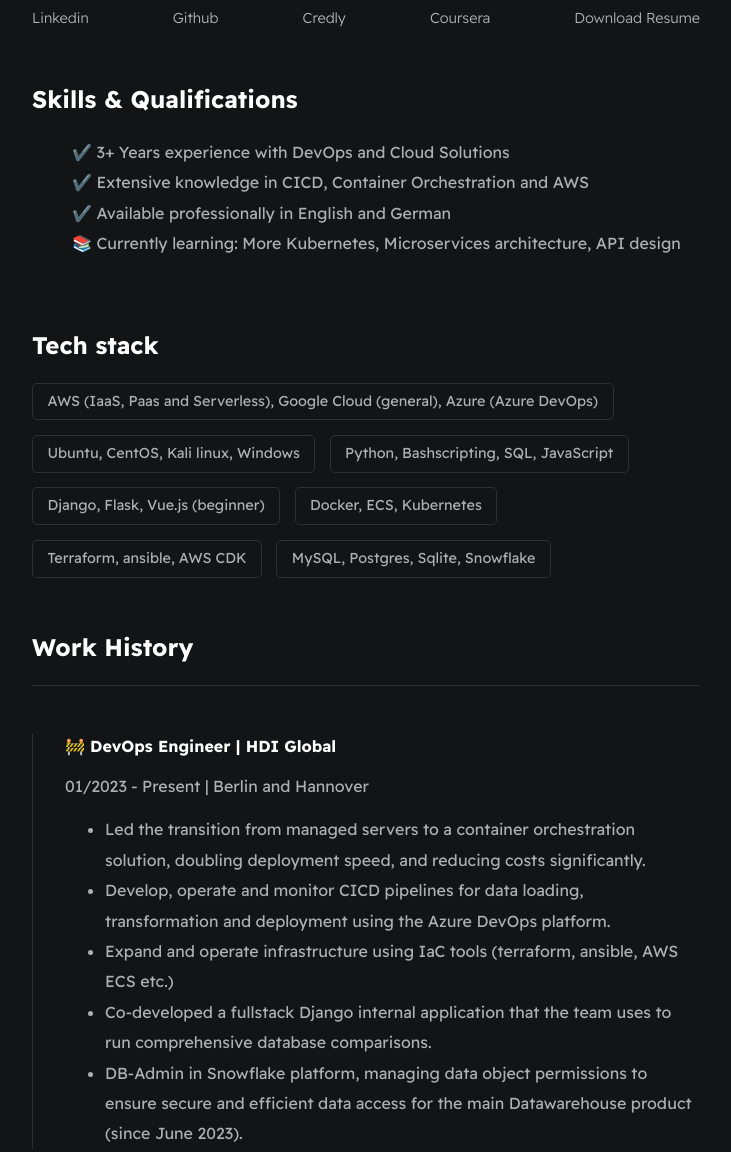
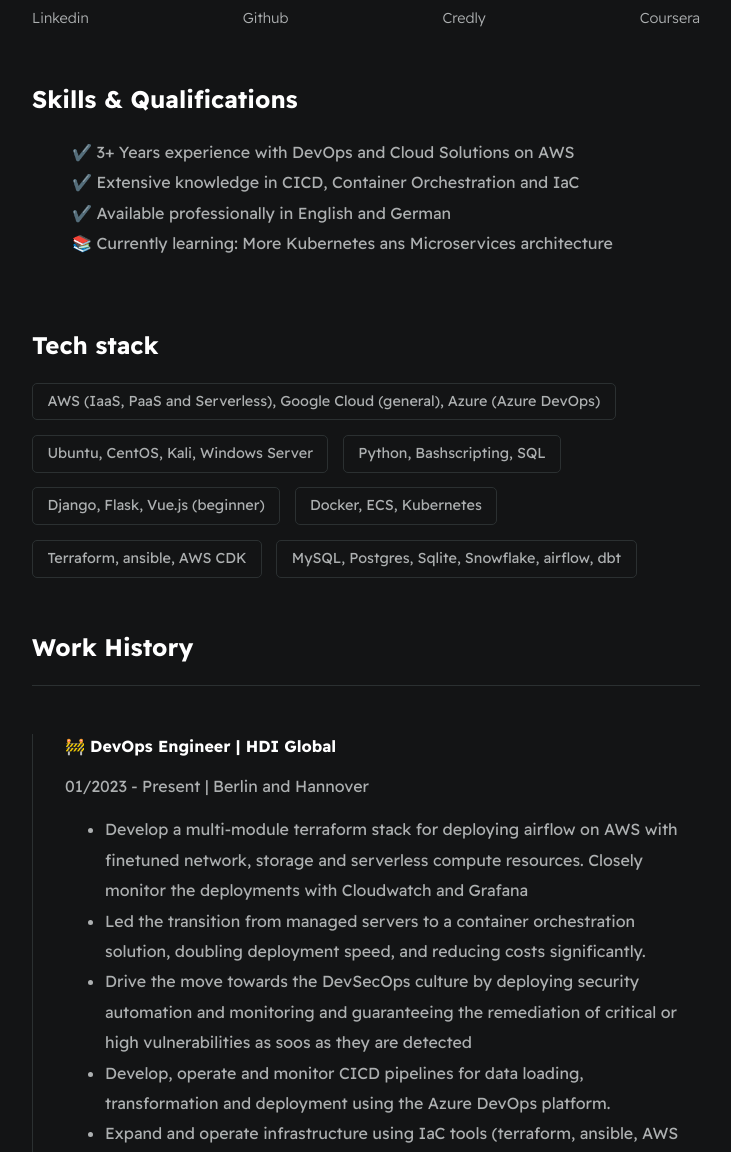
Before and after one commit to fadialsalti/digital_resume, a plain HTML site: page index.html in a window 1280 px wide. Shown: the part 320-1472 px from the top of the page, without its empty margins (274-1005 px from the left). Drawn offline with Linux system fonts and the light colour scheme.

Commit message:
adapt 18.07

```diff
--- a/index.html
+++ b/index.html
@@ -27,30 +27,30 @@
                     <a href="https://github.com/fadialsalti" target="_blank">Github</a>
                     <a href="https://www.credly.com/users/fadi-al-salti" target="_blank">Credly</a>
                     <a href="https://www.coursera.org/user/d7e6d1bc7315bcfc45b9fd552eb12f37" target="_blank">Coursera</a>
-                    <a href="./assets/Resume.pdf" target="_blank">Download Resume</a>
+                    <!-- <a href="./assets/Resume.pdf" target="_blank">Download Resume</a> -->
                 </div>
             </section>
 
             <section class="section--page">
                 <h2>Skills & Qualifications</h2>
                 <ul id="qualifications--list">
-                    <li>✔️ 3+ Years experience with DevOps and Cloud Solutions</li>
-                    <li>✔️ Extensive knowledge in CICD, Container Orchestration and AWS</li>
+                    <li>✔️ 3+ Years experience with DevOps and Cloud Solutions on AWS</li>
+                    <li>✔️ Extensive knowledge in CICD, Container Orchestration and IaC</li>
                     <li>✔️ Available professionally in English and German</li>
-                    <li>📚 Currently learning: More Kubernetes, Microservices architecture, API design</li>
+                    <li>📚 Currently learning: More Kubernetes ans Microservices architecture</li>
                 </ul>
             </section>
 
             <section class="section--page">
                 <h2>Tech stack</h2>
                 <div id="wrapper--techstack__items">
-                    <div class="card--techstack"><span>AWS (IaaS, Paas and Serverless), Google Cloud (general), Azure (Azure DevOps)</span></div>
-                    <div class="card--techstack"><span>Ubuntu, CentOS, Kali linux, Windows</span></div>
-                    <div class="card--techstack"><span>Python, Bashscripting, SQL, JavaScript</span></div>
+                    <div class="card--techstack"><span>AWS (IaaS, PaaS and Serverless), Google Cloud (general), Azure (Azure DevOps)</span></div>
+                    <div class="card--techstack"><span>Ubuntu, CentOS, Kali, Windows Server</span></div>
+                    <div class="card--techstack"><span>Python, Bashscripting, SQL</span></div>
                     <div class="card--techstack"><span>Django, Flask, Vue.js (beginner)</span></div>
                     <div class="card--techstack"><span>Docker, ECS, Kubernetes</span></div>
                     <div class="card--techstack"><span>Terraform, ansible, AWS CDK</span></div>
-                    <div class="card--techstack"><span>MySQL, Postgres, Sqlite, Snowflake</span></div>
+                    <div class="card--techstack"><span>MySQL, Postgres, Sqlite, Snowflake, airflow, dbt</span></div>
                 </div>
             </section>
 
@@ -62,8 +62,13 @@
                     <strong>🚧 DevOps Engineer | HDI Global</strong>
                     <p>01/2023 - Present | Berlin and Hannover</p>
                     <ul>
+                        <li>Develop a multi-module terraform stack for deploying airflow on AWS with finetuned network, storage
+                            and serverless compute resources. Closely monitor the deployments with Cloudwatch and Grafana</li>
                         <li>Led the transition from managed servers to a container orchestration solution, doubling deployment
                             speed, and reducing costs significantly.</li>
+                        <li>Drive the move towards the DevSecOps culture by deploying security automation and monitoring and guaranteeing
+                            the remediation of critical or high vulnerabilities as soos as they are detected
+                        </li>
                         <li>Develop, operate and monitor CICD pipelines for data loading, transformation and deployment using
                             the Azure DevOps platform.</li>
                         <li>Expand and operate infrastructure using IaC tools (terraform, ansible, AWS ECS etc.)</li>
@@ -82,6 +87,7 @@
                     <ul>
                         <li>Developed and optimized PowerShell and Python automation scripts for ETL processes, reporting and
                             monitoring.</li>
+                        <li>Developed basic CICD solutions on Azure DevOps.</li>
                         <li>Developed a desktop application using Tkinter framework in Python. The app is connected to MSSQL
                             server and performs a variety of CRUD operations to manage the technical profiles of clients.</li>
                         <li>Developed or optimized Excel and Xml-transformation (XSLT) solutions for the transformation and
```
